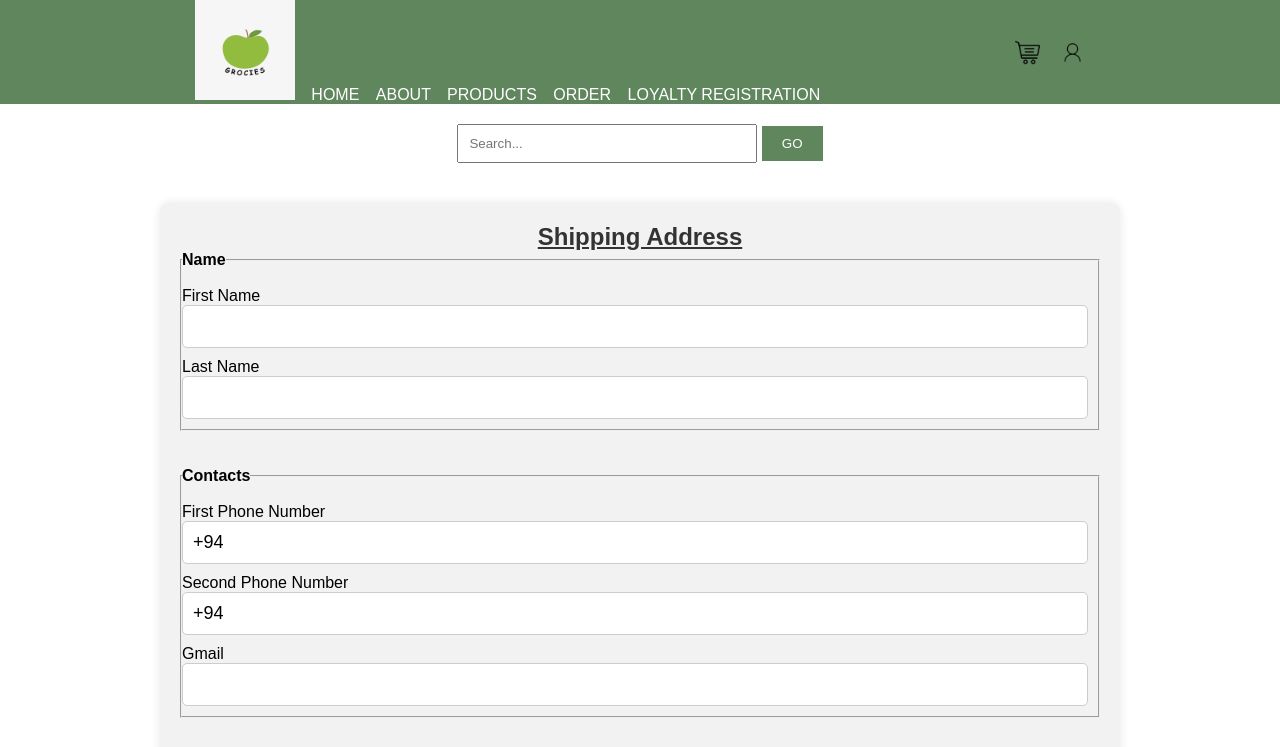
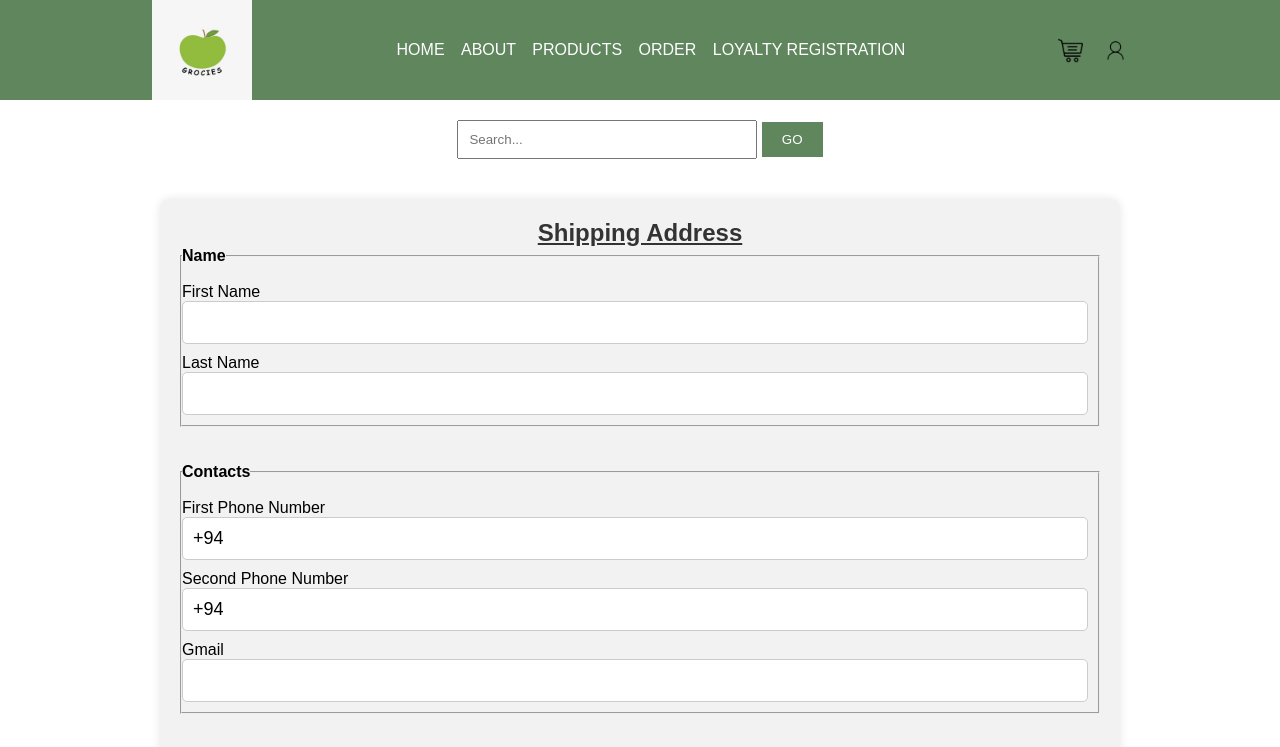
Before and after one commit to oshadhikawshani/website-project-cb012718, a plain HTML site: page order page.html in a window 1280 px wide. Shown: the top 747 px of the page. Drawn offline with Linux system fonts and the light colour scheme.

Commit message:
Update order page.html

```diff
--- a/order page.html
+++ b/order page.html
@@ -1,3 +1,4 @@
+
     <!DOCTYPE html>
     <html lang="en">
     <head>
@@ -6,21 +7,17 @@
         <title>Document</title>
         <link rel="stylesheet" href="css home page.css">
     </head>
-
     <body>
-
-
         <header class="header">
-
+            <img src="image/logo.jpeg" height="100px" width="100px">
             <nav class="navbar">
-
-                <img src="image/Evergreen_logo_.png" height="100px" width="100px">
 
                 <a href="index.html">HOME</a>
                 <a href="about pg.html">ABOUT</a>
                 <a href="product link page.html">PRODUCTS</a>
                 <a href="order page.html">ORDER</a>
                 <a href="loyalty pg.html">LOYALTY REGISTRATION</a>
+
             </nav>
 
 
```
Lines whose indentation alone changed are shown as unchanged.
